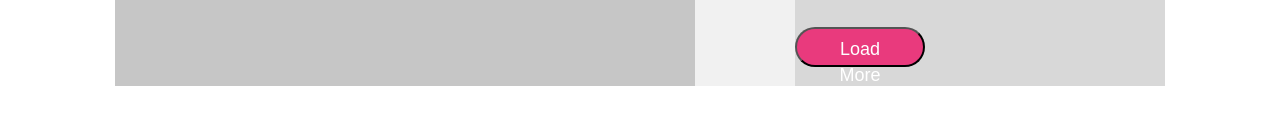
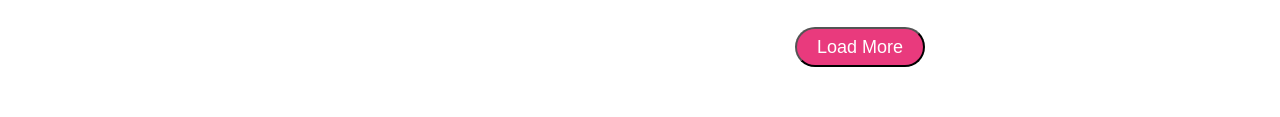
Before and after one commit to fernanda0829/studying-landPage, a plain HTML site: page index.html in a window 1280 px wide. Shown: the part 1815-1932 px from the top of the page. Drawn offline with Linux system fonts and the light colour scheme.

Commit message:
Ajuste padding botão

```diff
--- a/assets/css/style.css
+++ b/assets/css/style.css
@@ -6,13 +6,11 @@ body {
 
 #main {
   max-width: 1178px;
-  background-color: #f1f1f1;
   display: flex;
 }
 
 #content {
   width: 700px;
-  background-color: #c6c6c6;
 }
 
 #content h3 {
@@ -68,7 +66,6 @@ body {
 sidebar {
   margin-left: 100px;
   width: 378px;
-  background-color: #d8d8d8;
 }
 
 sidebar #label {
@@ -160,7 +157,7 @@ sidebar .most-popular button {
   color: #fff;
   background-color: #e93a7d;
   border-radius: 100px;
-  padding: 7px 20px 7px 20px;
+  padding: 5px;
   width: 130px;
   height: 40px;
   font-size: 18px;
```
